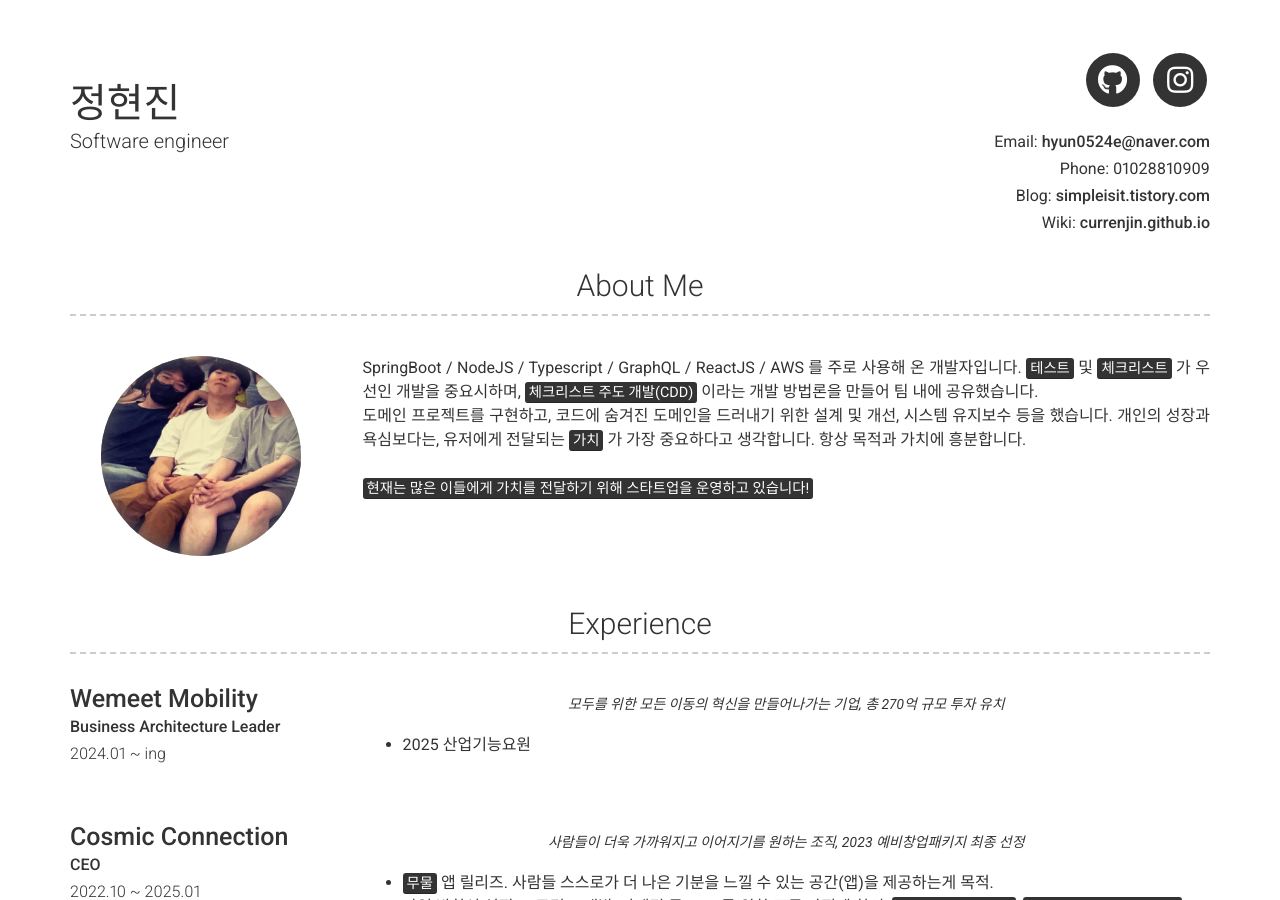
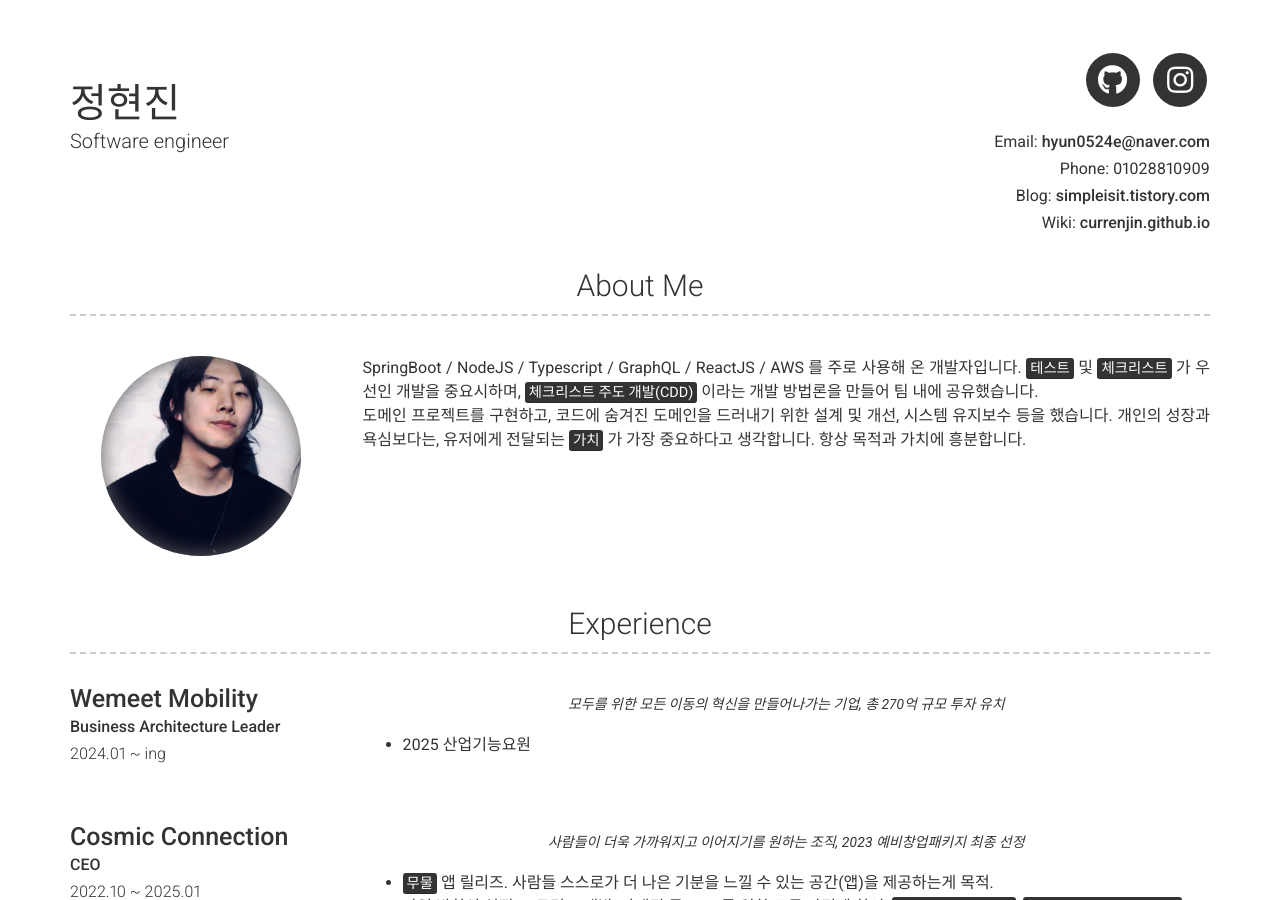
Before and after one commit to currenjin/resume, a Jekyll site: the page built from index.md, in a window 1280 px wide and 900 px high. Built offline with Jekyll 4.4.1, drawn with Linux system fonts in a browser that asks for light colours; nearby versions of some CDN libraries.

Commit message:
Docs: config

```diff
--- a/_config.yml
+++ b/_config.yml
@@ -52,12 +52,11 @@ instagram_username: currenjin
 
 # About Section
 # about_title: About Me (Use this to override about section title)
-about_profile_image: images/profile.jpeg
+about_profile_image: images/profile-250304.jpg
 about_content: |
   SpringBoot / NodeJS / Typescript / GraphQL / ReactJS / AWS 를 주로 사용해 온 개발자입니다. <mark>테스트</mark> 및 <mark>체크리스트</mark> 가 우선인 개발을 중요시하며, <mark>체크리스트 주도 개발(CDD)</mark> 이라는 개발 방법론을 만들어 팀 내에 공유했습니다.<br>
   도메인 프로젝트를 구현하고, 코드에 숨겨진 도메인을 드러내기 위한 설계 및 개선, 시스템 유지보수 등을 했습니다. 개인의 성장과 욕심보다는, 유저에게 전달되는 <mark>가치</mark> 가 가장 중요하다고 생각합니다. 항상 목적과 가치에 흥분합니다.<br>
   <br>
-  <mark>현재는 많은 이들에게 가치를 전달하기 위해 스타트업을 운영하고 있습니다!</mark>
 
 content:
   - title: Experience
```
Also changed, not shown: images/profile-250304.jpg (added).
